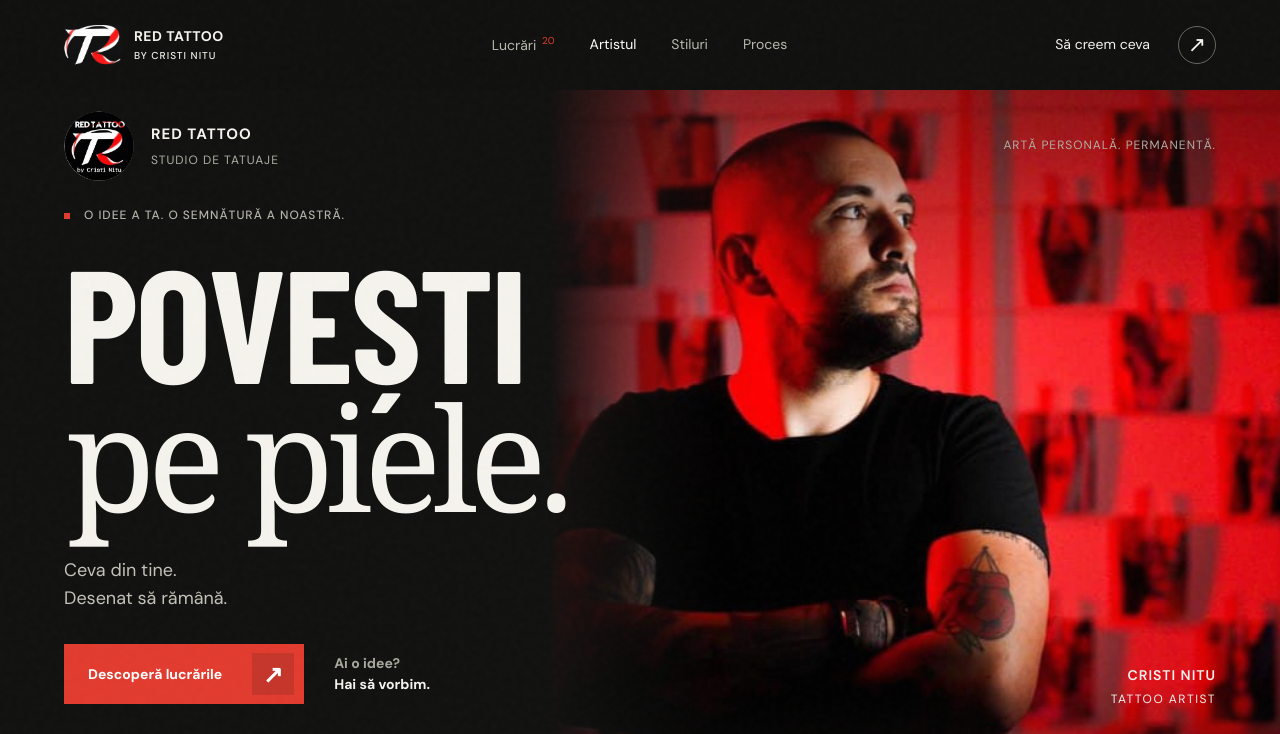
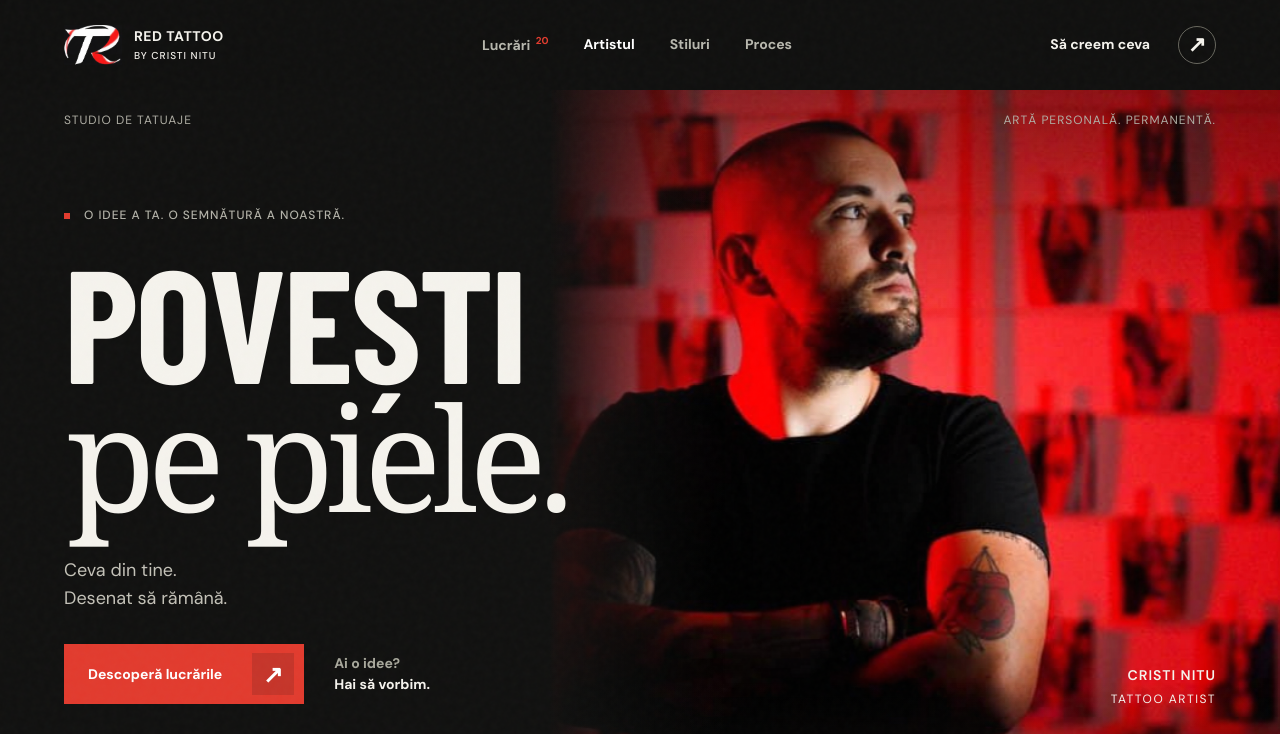
Before and after one commit to Tibidinu1031/redtattoo, a website: page index.html in a window 1280 px wide. Shown: the top 734 px of the page. Drawn offline with nearby package versions, Linux system fonts and the light colour scheme; a web font is replaced by a local one.

Commit message:
Remove duplicate hero logo and emphasize header actions

```diff
--- a/index.html
+++ b/index.html
@@ -25,7 +25,7 @@
 <nav id="mobile-menu" class="mobile-menu" aria-label="Navigare mobilă" hidden><a href="#galerie"><span>01</span> Lucrări</a><a href="#studio"><span>02</span> Artistul</a><a href="#stiluri"><span>03</span> Stiluri</a><a href="#proces"><span>04</span> Proces</a><a href="#contact"><span>05</span> Să creem ceva ↗</a></nav>
 <main id="main">
 <section class="hero" aria-labelledby="hero-title">
-  <div class="hero-topline"><div class="hero-studio-brand"><img class="brand-emblem" src="assets/red-tattoo-logo.png" width="446" height="448" alt="Emblema originală RED TATTOO by Cristi Nițu"><span><strong>RED TATTOO</strong><span>STUDIO DE TATUAJE</span></span></div><span>ARTĂ PERSONALĂ. PERMANENTĂ.</span></div>
+  <div class="hero-topline"><span>STUDIO DE TATUAJE</span><span>ARTĂ PERSONALĂ. PERMANENTĂ.</span></div>
   <figure class="hero-portrait">
     <img src="assets/gallery/red-tattoo-cristi-nitu-1.jpeg" width="1200" height="675" alt="Cristi Nitu în studioul RED TATTOO, în lumină roșie" fetchpriority="high">
     <figcaption><span>CRISTI NITU</span><span>TATTOO ARTIST</span></figcaption>
--- a/styles.css
+++ b/styles.css
@@ -3539,3 +3539,9 @@ h2 em {
   .footer-brand-copy strong { font-size:24px; }
   .footer-brand-copy small { font-size:9px; }
 }
+/* Stronger header actions. */
+.desktop-nav a,
+.header-cta,
+.mobile-menu a {
+  font-weight:700;
+}
```
Also changed, not shown: README.md.
